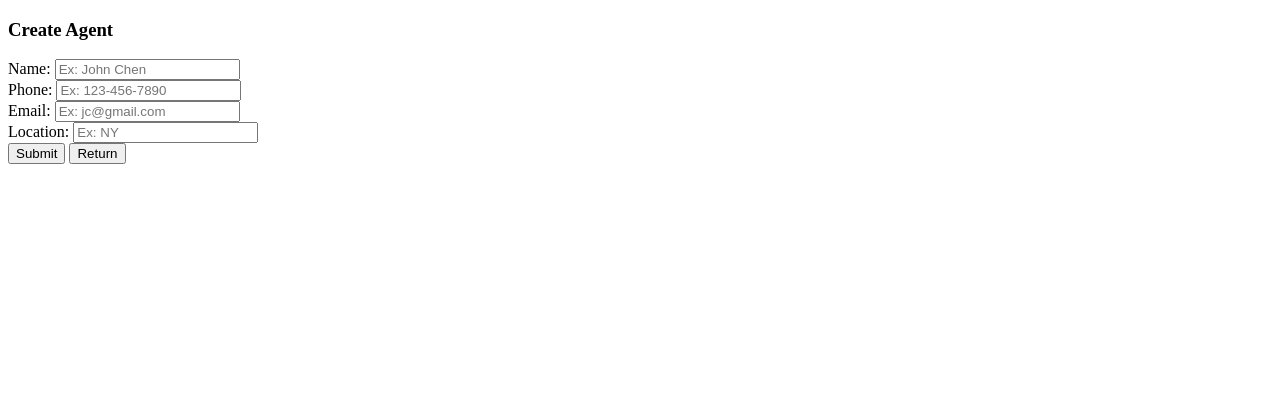
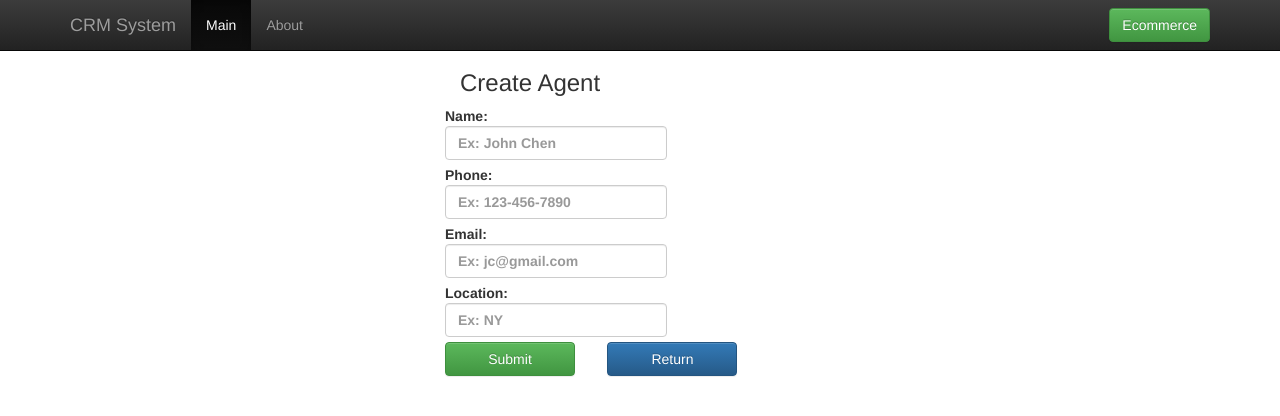
Before and after one commit to StevenYCChou/new-crm, a web app: file views/manager/agent/create.html in a window 1280 px wide. Shown: the top 416 px of the page. Run offline with its HTML, style and script files only (its server is not run), Linux system fonts and the light colour scheme; some libraries are stand-ins or nearby versions.

Commit message:
add styles in agent part of manager facade

```diff
--- a/views/manager/agent/create.html
+++ b/views/manager/agent/create.html
@@ -3,29 +3,56 @@
   <head>
     <meta charset="utf-8">
     <title>CRM system-Agent Creation</title>
+    <link rel="stylesheet" href="https://maxcdn.bootstrapcdn.com/bootstrap/3.3.1/css/bootstrap.min.css">
+    <link rel="stylesheet" href="https://maxcdn.bootstrapcdn.com/bootstrap/3.3.1/css/bootstrap-theme.min.css">
+    <link rel="stylesheet" href="/css/content.css">
   </head>
   <body>
     <div ng-controller="agentCreateController">
-      <h3>Create Agent</h3>
-      <div>
-        <label>Name: <input type="text" ng-model="agent_name" placeholder="Ex: John Chen" />
-  </label>
-      </div>
-      <div>
-        <label>Phone: <input type="text" ng-model="agent_phone" placeholder="Ex: 123-456-7890" /></label>
-      </div>
-      <div>
-        <label>Email: <input type="email" ng-model="agent_email" placeholder="Ex: jc@gmail.com" /></label>
-      </div>
-      <div>
-        <label>Location: <input type="text" ng-model="agent_location" placeholder="Ex: NY" /></label>
-      </div>
-      <div>
-        <input type="button" ng-click="createAgentSubmit(agent_name, agent_phone, agent_email, agent_location)" value="Submit" />
-        <input type="button" ng-click="createAgentCancel()" value="Return" />
+      <nav class="navbar navbar-inverse navbar-fixed-top" role="navigation">
+        <div class="container">
+          <div class="navbar-header">
+            <a class="navbar-brand" href="/">CRM System</a>
+          </div>
+          <div class="collapse navbar-collapse" id="bs-example-navbar-collapse-1">
+            <ul class="nav navbar-nav">
+              <li class="active"><a href="/">Main <span class="sr-only">(current)</span></a></li>
+              <li><a href="/about">About</a></li>
+            </ul>
+            <form class="navbar-form navbar-right" role="form">
+              <button type="submit" class="btn btn-success">Ecommerce</button>
+            </form>
+          </div>
+        </div>
+      </nav>
+      <div class="row">
+        <div class="col-xs-4"></div>
+        <div class="col-xs-4">
+          <h3>Create Agent</h3>
+          <div class="row">
+            <label>Name: <input type="text" class="form-control"ng-model="agent_name" placeholder="Ex: John Chen" /></label>
+          </div>
+          <div class="row">
+            <label>Phone: <input type="text" class="form-control"ng-model="agent_phone" placeholder="Ex: 123-456-7890" /></label>
+          </div>
+          <div class="row">
+            <label>Email: <input type="email" class="form-control"ng-model="agent_email" placeholder="Ex: jc@gmail.com" /></label>
+          </div>
+          <div class="row">
+            <label>Location: <input type="text" class="form-control"ng-model="agent_location" placeholder="Ex: NY" /></label>
+          </div>
+          <div class="row">
+            <input type="button" class="btn btn-success col-xs-4" ng-click="createAgentSubmit(agent_name, agent_phone, agent_email, agent_location)" value="Submit" />
+            <span class="col-xs-1"></span>
+            <input type="button" class="btn btn-primary col-xs-4" ng-click="createAgentCancel()" value="Return" />
+          </div>
+        </div>
+        <div class="col-xs-4"></div>
       </div>
     </div>
     <script src="https://ajax.googleapis.com/ajax/libs/angularjs/1.2.5/angular.min.js"></script>
+    <script src="/js/jquery-1.11.1.js"></script>
+    <script src="https://maxcdn.bootstrapcdn.com/bootstrap/3.3.1/js/bootstrap.min.js"></script>
     <script src="/js/managers.js"></script>
   </body>
 </html>
```
Also changed, not shown: views/manager/agent/index.html (+27 -5 lines).
